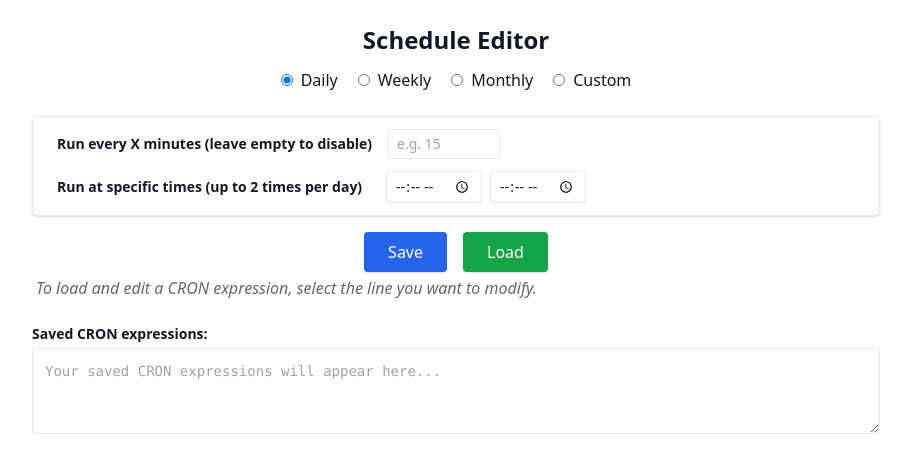
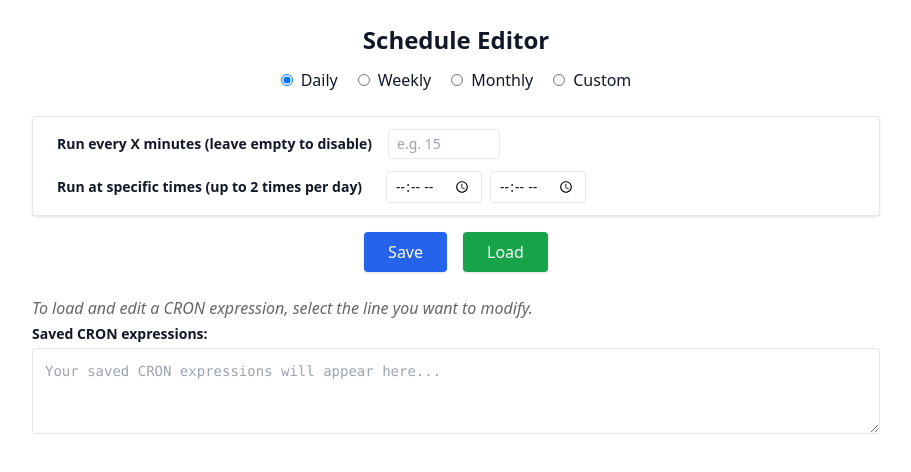
Before and after one commit to aselya9185/cron-schedule-editor, a React (Create React App) app: page / in a window 1280 px wide. Shown: the top 472 px of the page, without its empty margins (184-1095 px from the left). Built offline with nearby package versions, Linux system fonts and the light colour scheme.

Commit message:
Added comments

```diff
--- a/src/ScheduleEditor.jsx
+++ b/src/ScheduleEditor.jsx
@@ -637,13 +637,11 @@ function handleLoad() {
         </button>
       </div>
 
-
-      <p style={{ margin: "4px", fontStyle: "italic", color: "#666" }}>
-  	To load and edit a CRON expression, select the line you want to modify.
-      </p>
-
       {/* Saved CRON Textarea */}
       <div className="mt-6">
+	<p style={{ marginBottom: "4px", fontStyle: "italic", color: "#666" }}>
+  	  To load and edit a CRON expression, select the line you want to modify.
+        </p>
         <label className="block font-semibold mb-1 text-sm">Saved CRON expressions:</label>
         <textarea
           rows={3}
```
